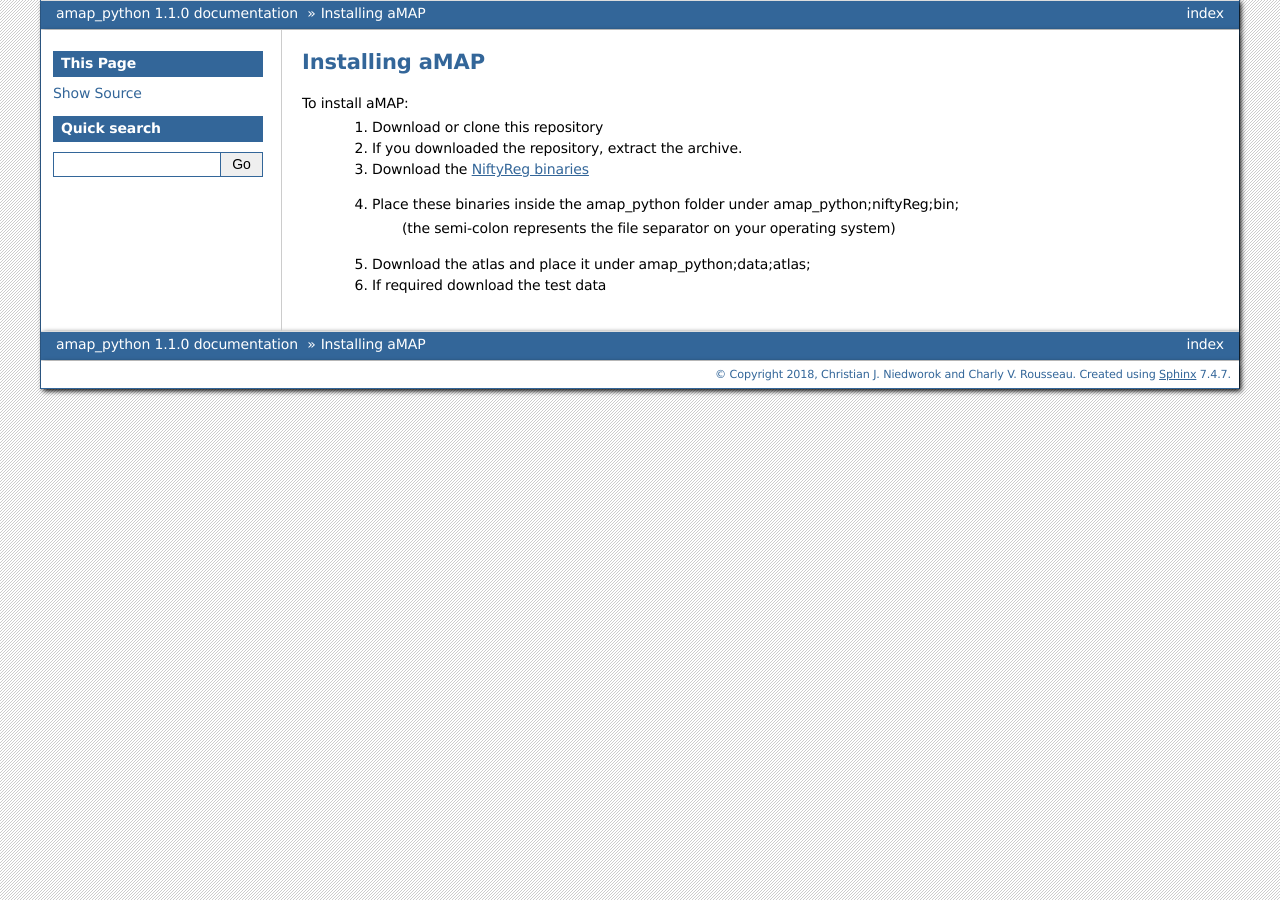
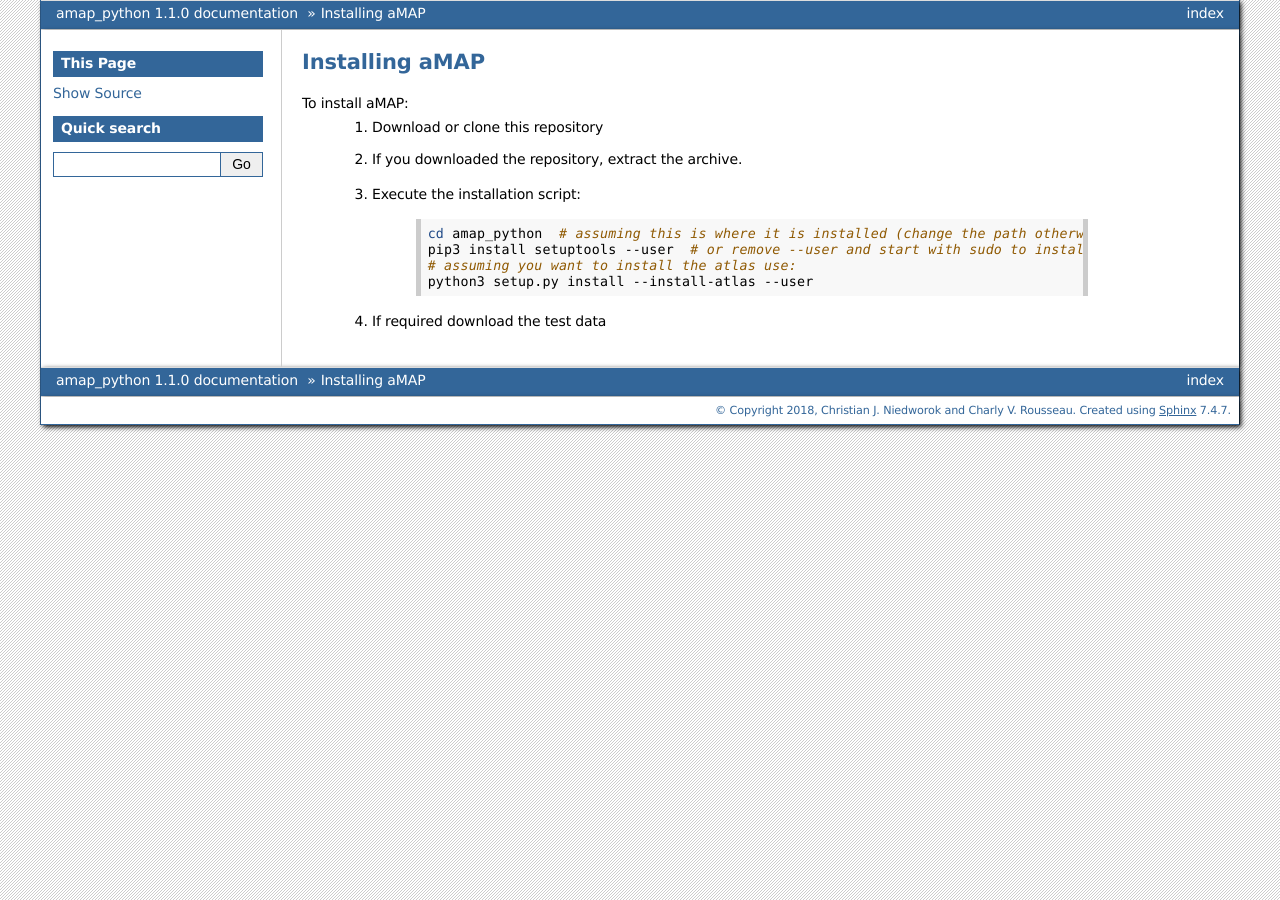
Before and after one commit to SainsburyWellcomeCentre/amap_python, a Sphinx documentation site: the page built from doc/source/installation.rst, in a window 1280 px wide. Built offline with Sphinx 7.4.7, drawn with Linux system fonts in a browser that asks for light colours; formulas are drawn with MathJax 3.

Commit message:
Fixes installation instructions

```diff
--- a/doc/source/installation.rst
+++ b/doc/source/installation.rst
@@ -4,8 +4,17 @@ Installing aMAP
 To install aMAP:
     #. Download or clone this repository
     #. If you downloaded the repository, extract the archive.
-    #. Download the `NiftyReg binaries <http://www.gatsby.ucl.ac.uk/%7Etest/aMAP-0.0.1.tar.gz>`__
-    #. Place these binaries inside the amap_python folder under amap_python;niftyReg;bin;
-        (the semi-colon represents the file separator on your operating system)
-    #. Download the atlas and place it under amap_python;data;atlas;
+    #. Execute the installation script:
+        .. code-block:: bash
+
+            cd amap_python  # assuming this is where it is installed (change the path otherwise)
+            pip3 install setuptools --user  # or remove --user and start with sudo to install system-wide
+            # assuming you want to install the atlas use:
+            python3 setup.py install --install-atlas --user
+
     #. If required download the test data
+
+..    #. Download the `NiftyReg binaries <http://www.gatsby.ucl.ac.uk/%7Etest/aMAP-0.0.1.tar.gz>`__
+..    #. Place these binaries inside the amap_python folder under amap_python;niftyReg;bin;
+..        (the semi-colon represents the file separator on your operating system)
+..    #. Download the atlas and place it under amap_python;data;atlas;
```
